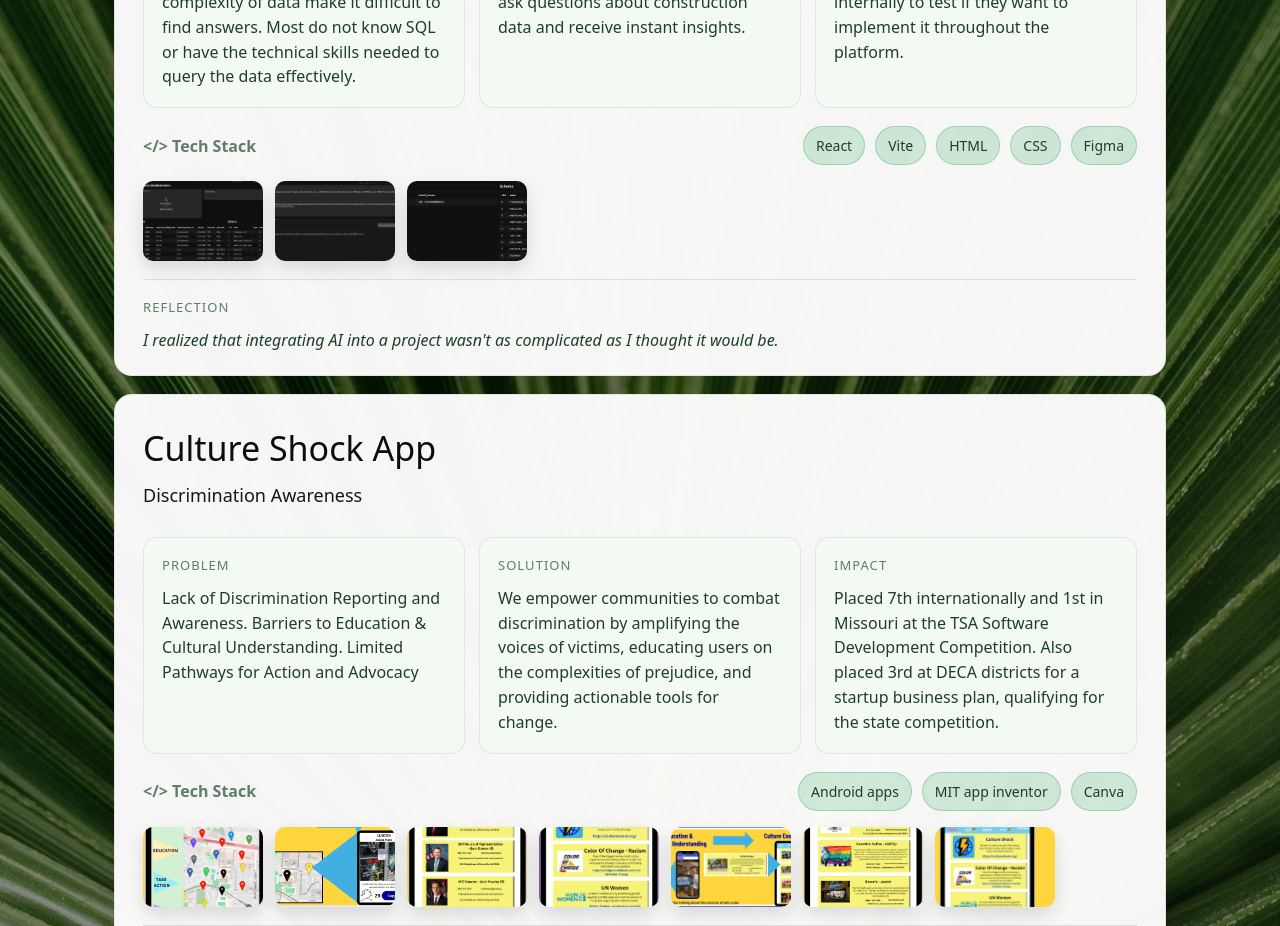
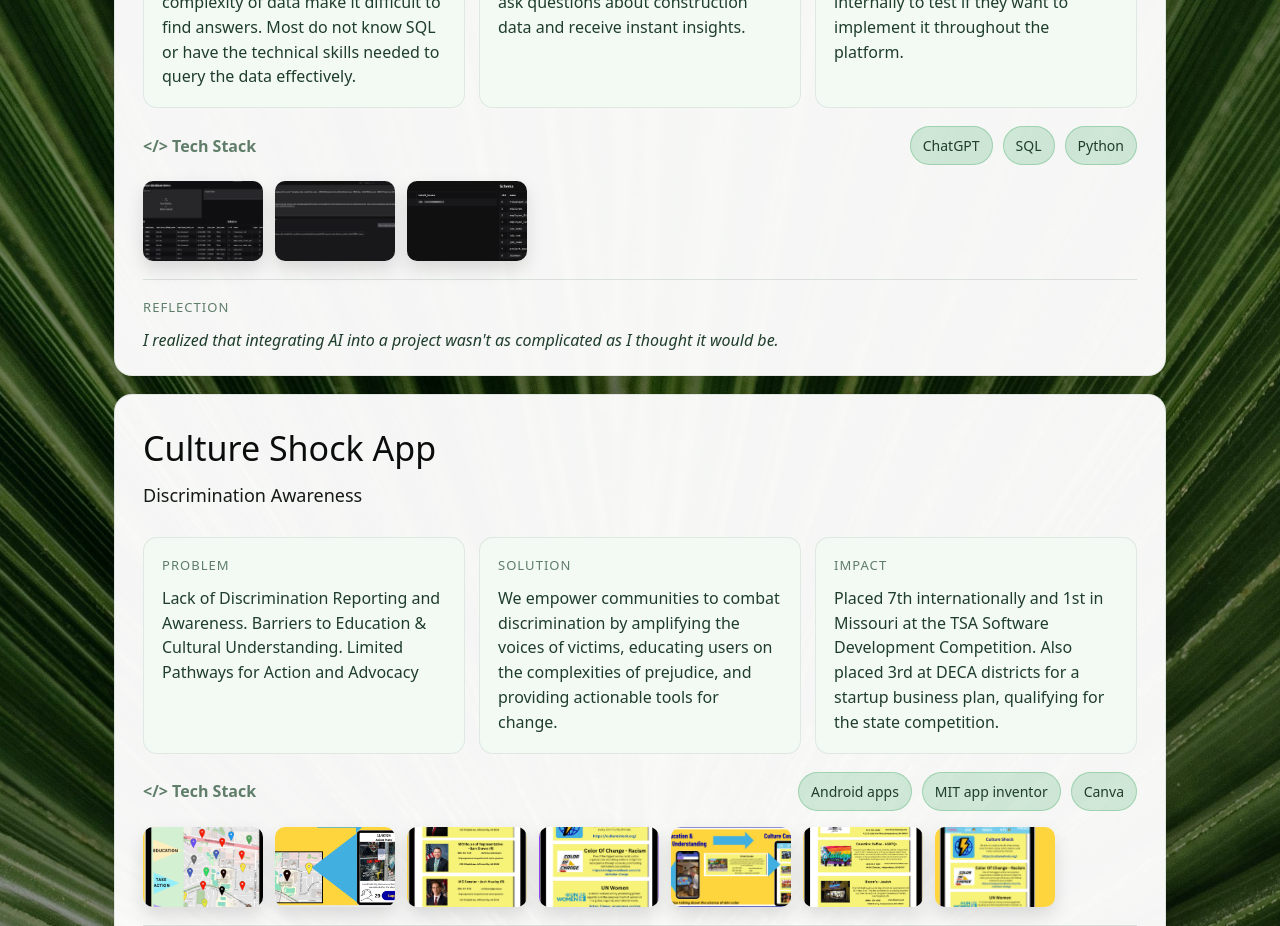
Before and after one commit to raymond-t-vo/myportfolio, a React (Vite) app: page /projects in a window 1280 px wide. Shown: the part 1120-2046 px from the top of the page. Built offline with nearby package versions, Linux system fonts and the light colour scheme; the HTML template or start-up script is replaced by a standard one.

Commit message:
updated stack

```diff
--- a/src/pages/Projects.jsx
+++ b/src/pages/Projects.jsx
@@ -38,7 +38,7 @@ const projects = [
       "Built an AI Natural Language Querying chatbot enabling users to ask questions about construction data and receive instant insights.",
     impact:
       "Received great praise from the company. My prototype will be used internally to test if they want to implement it throughout the platform.",
-    stack: ["React", "Vite", "HTML", "CSS", "Figma"],
+    stack: ["ChatGPT", "SQL", "Python"],
     reflection: "I realized that integrating AI into a project wasn't as complicated as I thought it would be.",
     gallery: [img3, img4, img5],
   },
```
